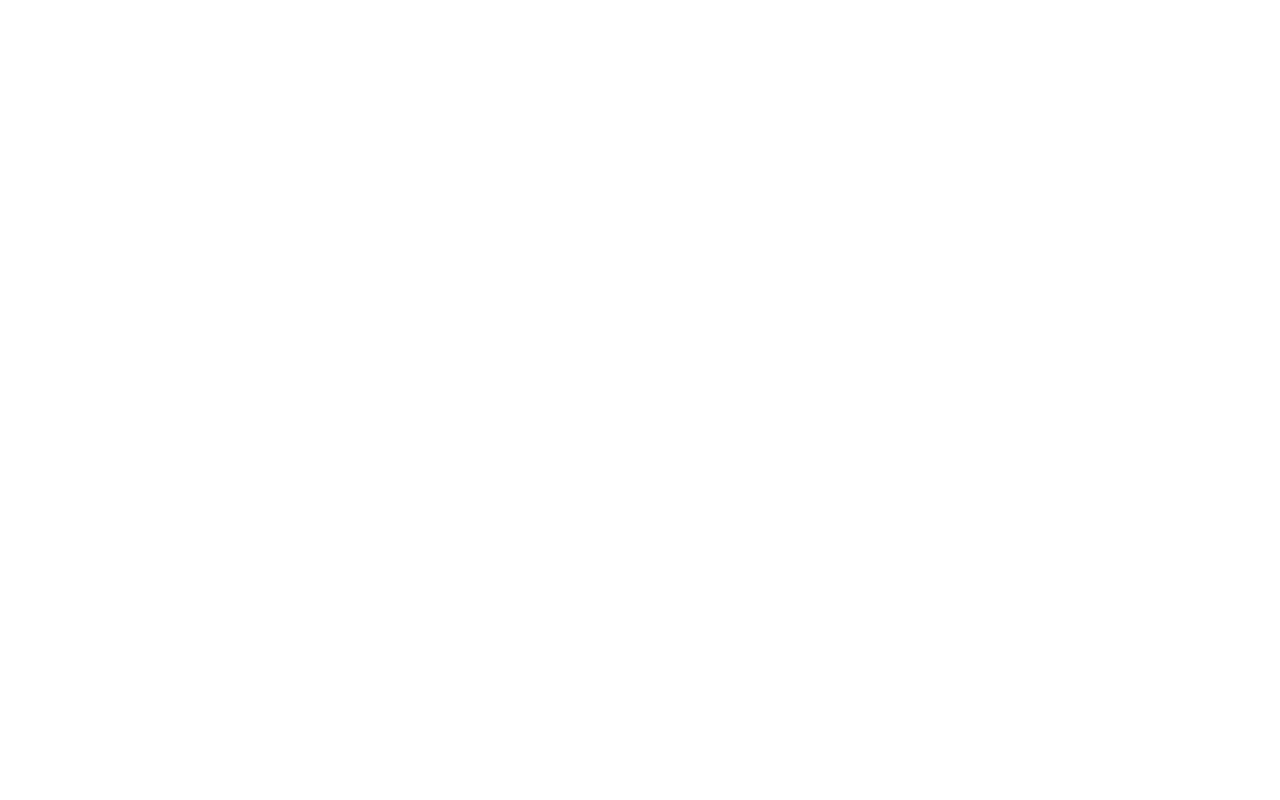
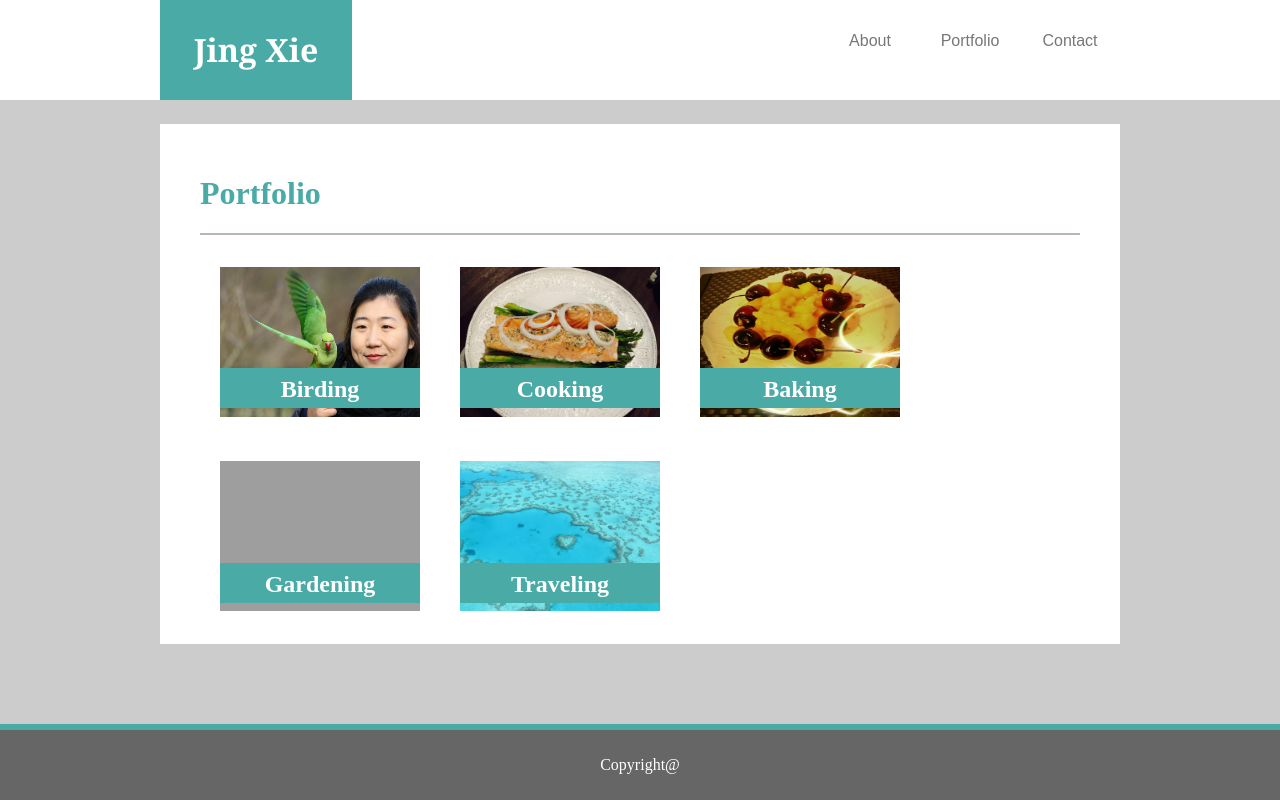
Before and after one commit to redbubble-ash/Basic-Portfolio, a plain HTML site: page portfolio.html in a window 1280 px wide. Drawn offline with Linux system fonts and the light colour scheme; grey boxes are pictures that could not be loaded.

Commit message:
three pages compelete

```diff
--- a/assets/css/style.css
+++ b/assets/css/style.css
@@ -219,3 +219,142 @@ nav ul li a{
         width: 80px;
         line-height: 50%;
       }
+
+      .portfolio #add_border{
+        display: block;
+        position:relative;
+        margin:20px;
+        padding:20px;
+        }
+
+     .portfolio h1{
+           position: relative;
+           top: 10px;
+           color: #4aaaa5;
+           font-size: xx-large;
+           font-weight: bold;
+           display: dark;
+           height: 60px;
+           border-bottom: 2px solid #bdb4b4;
+       }
+
+       .portfolio #Portfolio_pix{
+        margin: auto;
+        padding: 0;
+        background: #ffffff;
+        width: 960px;
+        position: relative;
+        height: 520px;
+       }
+
+     .portfolio #P1{
+         float: left;
+         margin: auto;
+         padding: 20px;
+
+
+     }
+
+     .portfolio #P2{
+        float: left;
+        margin: auto;
+        padding: 20px;
+     }
+
+     .portfolio #P3{
+        float: left;
+        margin: auto;
+        padding: 20px;
+     }
+
+     .portfolio #P4{
+        float: left;
+        margin: auto;
+        padding: 20px;
+     }
+
+     .portfolio #P5{
+        float: left;
+        margin: auto;
+        padding: 20px;
+     }
+
+    .portfolio #P1 h2{
+         float: left;
+         margin: auto;
+         display: block;
+         width: 200px;
+         height: 40px;
+         z-index: 100;
+         position: absolute;
+         bottom:-99%;
+         background-color: #4aaaa5;
+         text-align: center;
+         color: #ffffff;
+         line-height: 180%;
+
+     }
+
+     .portfolio #P2 h2{
+        float: left;
+        margin: auto;
+        display: block;
+        width: 200px;
+        height: 40px;
+        z-index: 100;
+        position: absolute;
+        bottom:-99%;
+        background-color: #4aaaa5;
+        text-align: center;
+        color: #ffffff;
+        line-height: 180%;
+
+    }
+    .portfolio #P3 h2{
+        float: left;
+        margin: auto;
+        display: block;
+        width: 200px;
+        height: 40px;
+        z-index: 100;
+        position: absolute;
+        bottom:-99%;
+        background-color: #4aaaa5;
+        text-align: center;
+        color: #ffffff;
+        line-height: 180%;
+
+    }
+
+    .portfolio #P4 h2{
+        float: left;
+        margin: auto;
+        display: block;
+        width: 200px;
+        height: 40px;
+        z-index: 100;
+        position: absolute;
+        bottom:-235%;
+        background-color: #4aaaa5;
+        text-align: center;
+        color: #ffffff;
+        line-height: 180%;
+
+    }
+
+    .portfolio #P5 h2{
+        float: left;
+        margin: auto;
+        display: block;
+        width: 200px;
+        height: 40px;
+        z-index: 100;
+        position: absolute;
+        bottom:-235%;
+        background-color: #4aaaa5;
+        text-align: center;
+        color: #ffffff;
+        line-height: 180%;
+
+
+    }
--- a/portfolio.html
+++ b/portfolio.html
@@ -0,0 +1,55 @@
+<!DOCTYPE html>
+<html lang="en-us">
+
+<head>
+    <meta charset="UTF-8">
+    <title>My Portfolio</title>
+    <link rel="stylesheet" type="text/css" href="assets/css/style.css">
+
+</head>
+
+<body class="portfolio">
+    <div class="top_bar">
+        <nav>
+            <div class="my_name">Jing Xie</div>
+            <ul class="header-right">
+                <li><a href="index.html">About</a></li>
+                <li><a href="portfolio.html">Portfolio</a></li>
+                <li><a href="contact.html">Contact</a></li>
+            </ul>
+        </nav>
+    </div>
+    <div id="Portfolio_pix">
+        <div id="add_border">
+            <h1>Portfolio</h1>
+             <div id="P1">
+                <img src="assets/images/Birding.jpg" alt="Birding" style="width: 200px;height: 150px;">
+                <h2>Birding</h2>
+            </div>
+            <div id="P2">
+                    <img src="assets/images/Cooking.jpg" alt="Cooking" style="width: 200px;height: 150px;">
+                    <h2>Cooking</h2>
+            </div>
+            <div id="P3">
+                     <img src="assets/images/Baking.jpg" alt="Baking" style="width: 200px;height: 150px;">
+                    <h2>Baking</h2>
+             </div>
+             <div id="P4">
+                    <img src="assets/images/Gardening.JPG" alt="Gardening" style="width: 200px;height: 150px;">
+                    <h2>Gardening</h2>
+            </div>
+            <div id="P5">
+                     <img src="assets/images/Traveling.jpg" alt="Traveling" style="width: 200px;height: 150px;">
+                    <h2>Traveling</h2>
+             </div>
+        </div>
+        </div>
+
+    </div>
+    <div class="footer">
+        <p>Copyright@</p>
+    </div>
+
+</body>
+
+</html>
```
Also changed, not shown: assets/images/Baking.jpg (added), assets/images/Birding.jpg (added), assets/images/Cooking.jpg (added), assets/images/Traveling.jpg (added), 1 other file.
